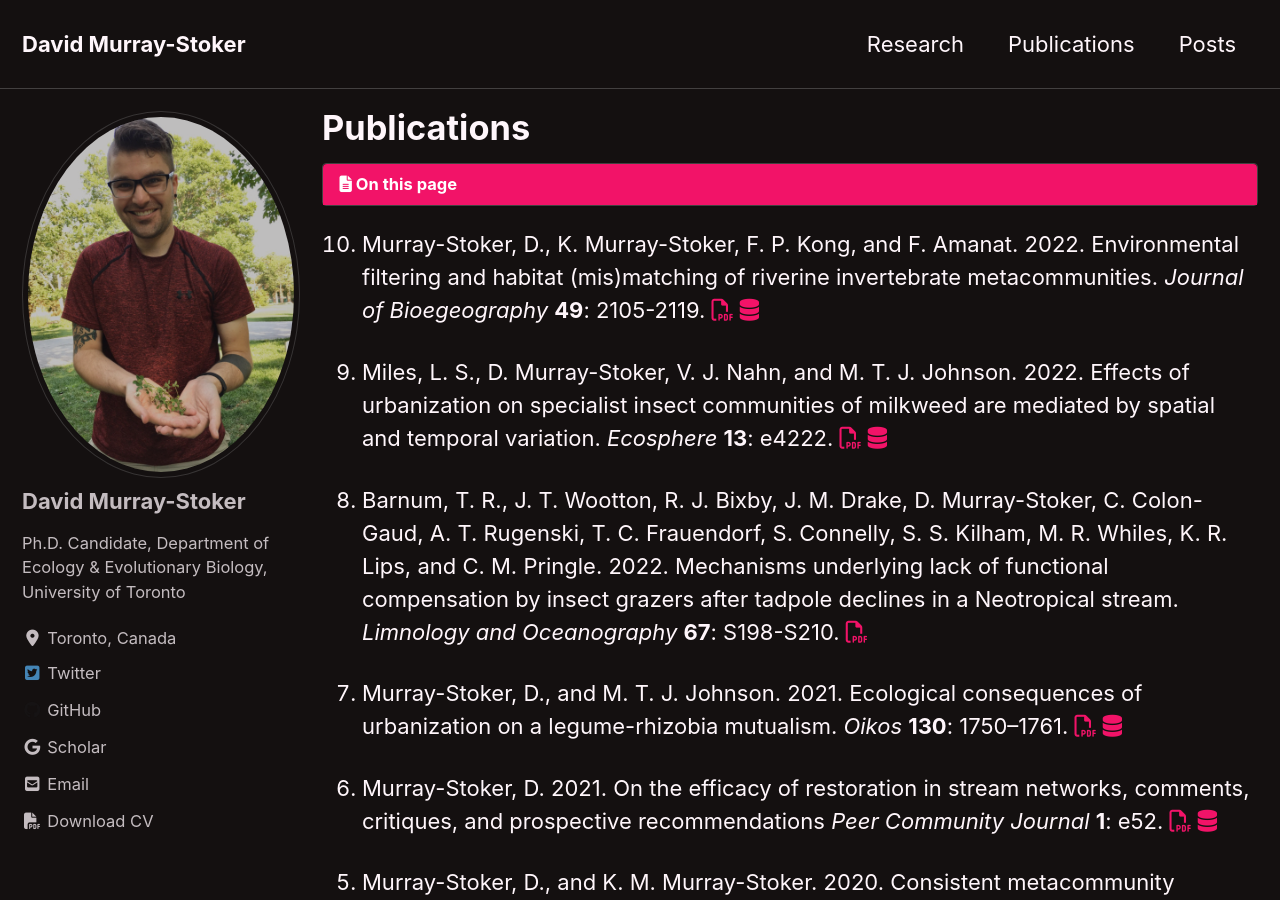
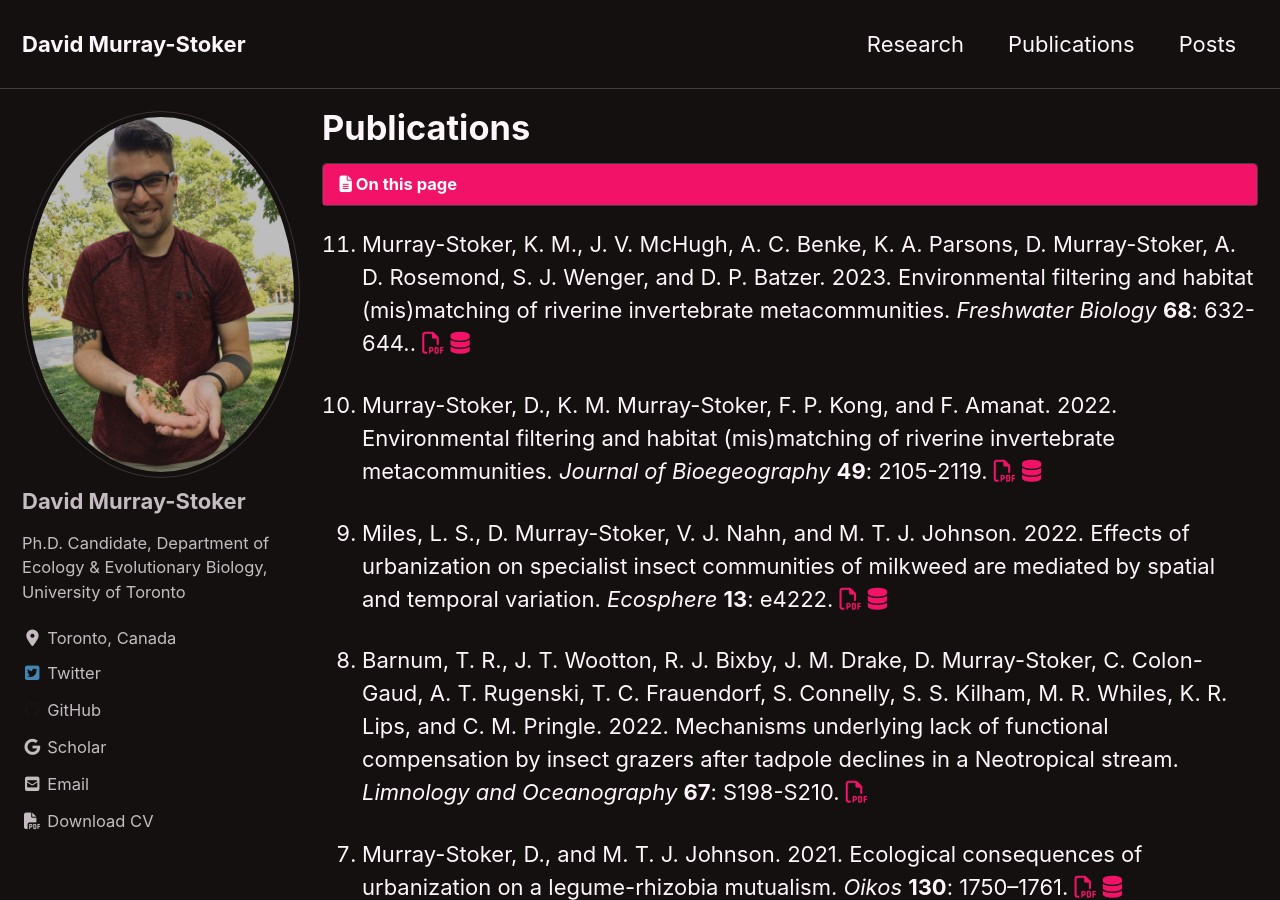
Before and after one commit to dmurraystoker/dmurraystoker.github.io, a Jekyll site: the page built from _pages/publications.md, in a window 1280 px wide and 900 px high. Built offline with Jekyll 4.4.1, drawn with Linux system fonts in a browser that asks for light colours; cached includes are drawn as plain includes; nearby versions of some CDN libraries.

Commit message:
Update publications.yaml

```diff
--- a/_data/publications.yaml
+++ b/_data/publications.yaml
@@ -1,7 +1,17 @@
 ---
+- id: Murray-Stoker_et_al_2023
+  authors: Murray-Stoker, K. M., J. V. McHugh, A. C. Benke, K. A. Parsons, D. Murray-Stoker, A. D. Rosemond, S. J. Wenger, and D. P. Batzer.
+  title: Environmental filtering and habitat (mis)matching of riverine invertebrate metacommunities.
+  journal: Freshwater Biology
+  year: 2023
+  volume: 68
+  pages: 632-644.
+  openaccess: false
+  pdf-url: https://onlinelibrary.wiley.com/doi/abs/10.1111/fwb.14052
+  data-url: https://zenodo.org/record/7455905#.Y8F1BezMIbk
 
-- id: Murray-Stoker_et_al_In_Press
-  authors: Murray-Stoker, D., K. Murray-Stoker, F. P. Kong, and F. Amanat.
+- id: Murray-Stoker_et_al_2022
+  authors: Murray-Stoker, D., K. M. Murray-Stoker, F. P. Kong, and F. Amanat.
   title: Environmental filtering and habitat (mis)matching of riverine invertebrate metacommunities.
   journal: Journal of Bioegeography
   year: 2022
```
